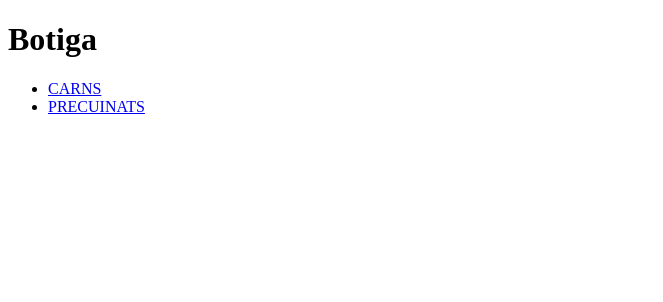
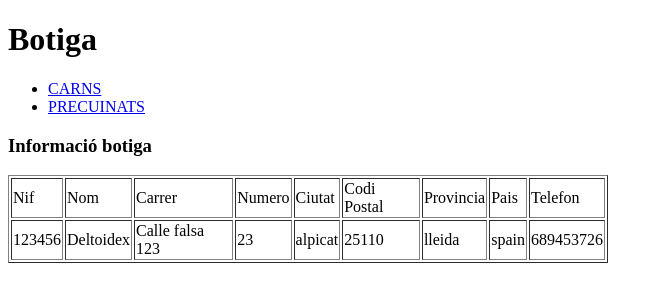
Before and after one commit to Deltoidex/models-proces, a Django app: page /carnisseria in a window 1280 px wide. Shown: the top 302 px of the page, without its empty margins (0-663 px from the left). Run offline with Django 3.2, Linux system fonts and the light colour scheme; data comes from the database, SQL or seed files in the repository; both versions use the stored data as it was after the commit.

Commit message:
Main page working

```diff
--- a/carnisseria/models.py
+++ b/carnisseria/models.py
@@ -9,7 +9,6 @@ from django.contrib.auth.models import User
 from django.urls import reverse
 from datetime import date
 import datetime
-
 
 class Botiga(models.Model):
     Nif = models.TextField(blank=True, null=True)
--- a/carnisseria/views.py
+++ b/carnisseria/views.py
@@ -7,9 +7,10 @@ from .models import *
 # Create your views here.
 def homepage(request):
     botiga = Botiga.objects.all()
+
     #carns = Carns.objects.all()
     #precuinats= Precuinats.objects.all()
-    return render(request,'homepage.html',context={'botiga':botiga})
+    return render(request,'homepage.html',context= {'botiga': botiga})
 
 def carns(request):
     #botiga = Botiga.objects.all()
--- a/templates/homepage.html
+++ b/templates/homepage.html
@@ -16,7 +16,44 @@
               {% endblock %}
   		</nav><!-- / nav -->
   </header>
+  <section id="main-content">
+		<article>
+			<header>
+				{% block header %}<h1>Informació botiga</h1> {% endblock %}
+			</header>
+      <table border="1" width="600">
+        <tr>
+          <td>Nif</td>
+          <td>Nom</td>
+          <td>Carrer</td>
+          <td>Numero</td>
+          <td>Ciutat</td>
+          <td>Codi Postal</td>
+          <td>Provincia</td>
+          <td>Pais</td>
+          <td>Telefon</td>
+        </tr>
 
+        {% for botiga in botiga %}
+        <tr>
+            <td>{{botiga.Nif}}</td>
+            <td>{{botiga.name}}</td>
+            <td>{{botiga.street}}</td>
+            <td>{{botiga.number}}</td>
+            <td>{{botiga.city}}</td>
+            <td>{{botiga.zipCode}}</td>
+            <td>{{botiga.stateOrProvince}}</td>
+            <td>{{botiga.country}}</td>
+            <td>{{botiga.telephone}}</td>
+        </tr>
+        {% endfor %}
+
+
+			</div>
+
+		</article> <!-- /article -->
+
+</section>
 
   </body>
 </html>
```
Also changed, not shown: db.sqlite3.
